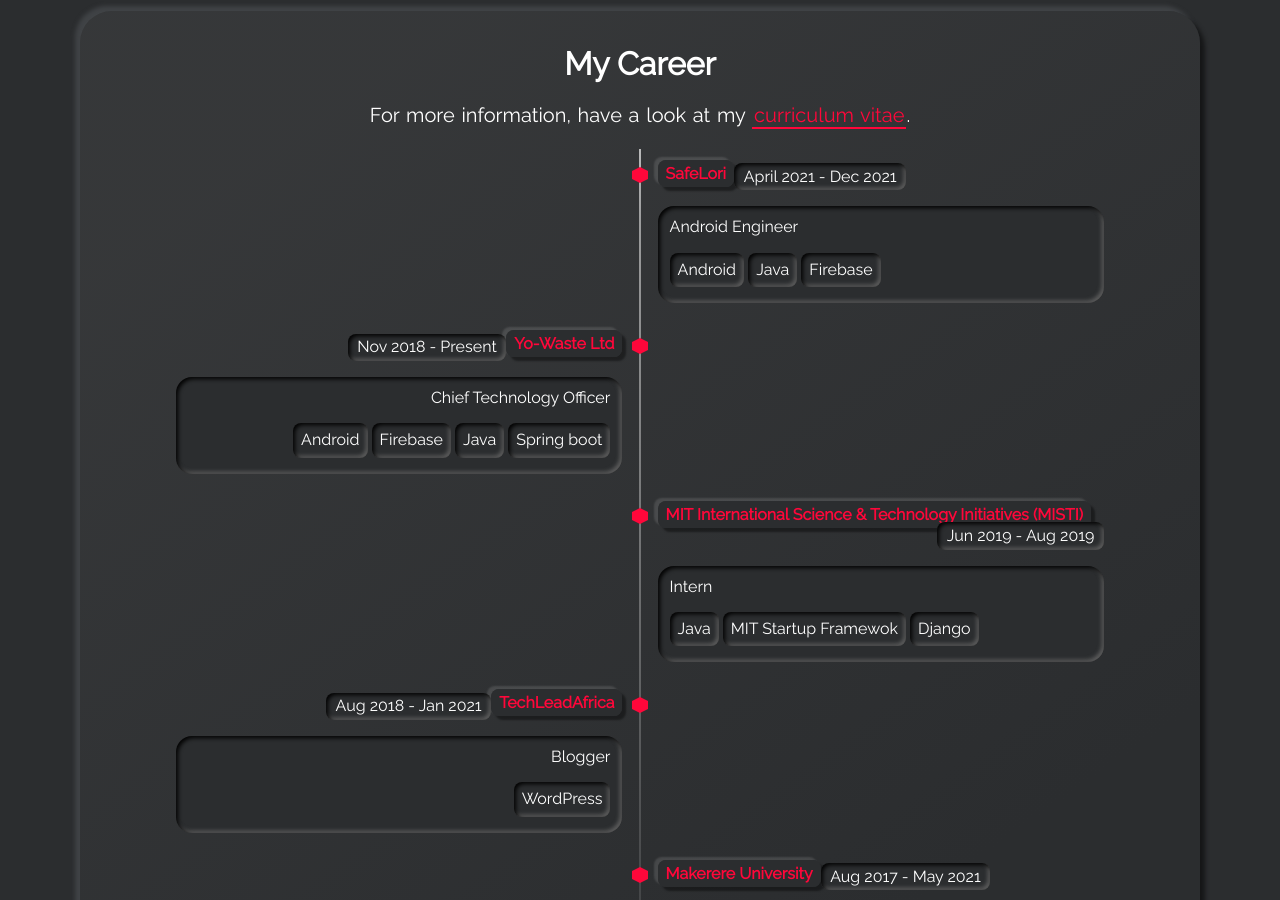
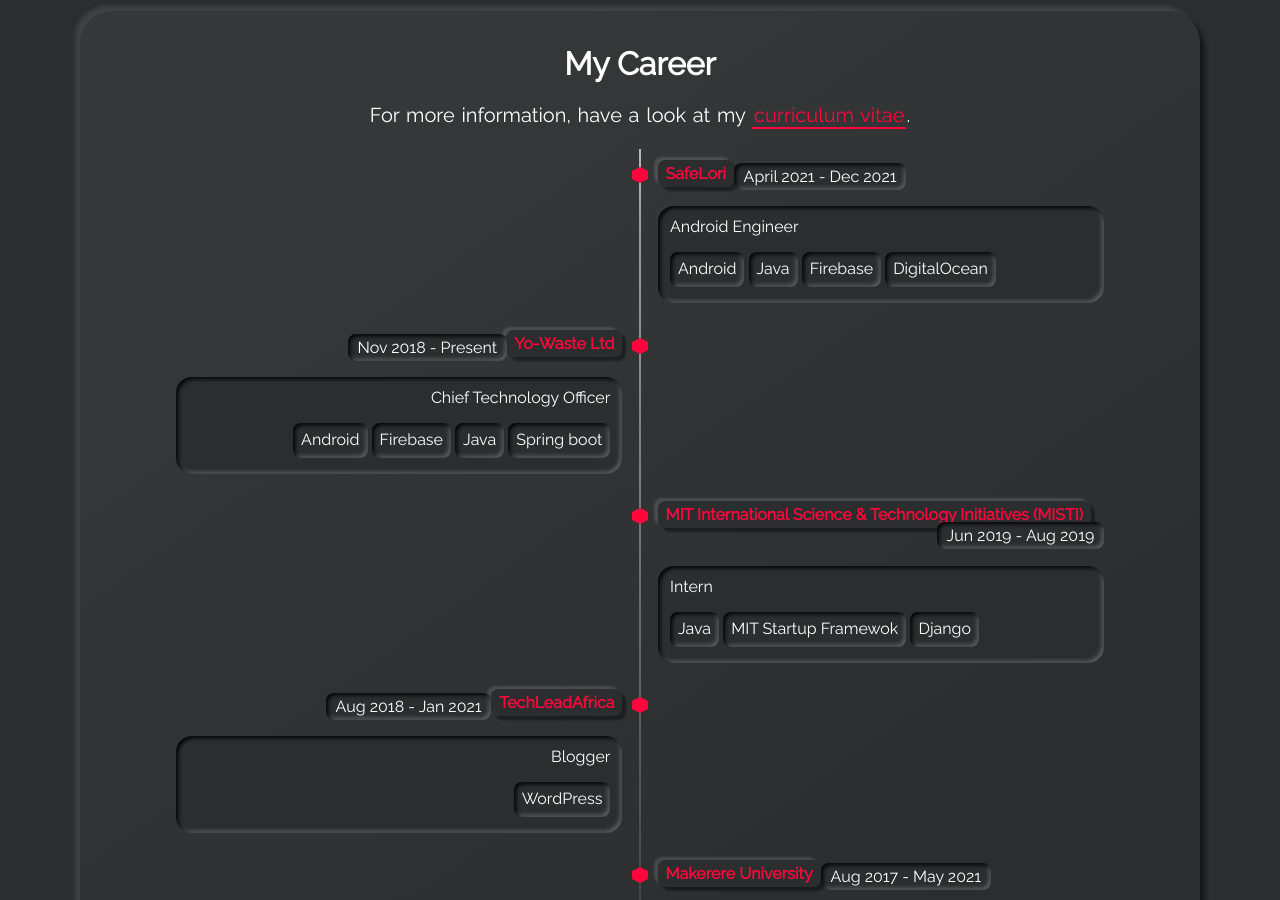
Before and after one commit to giddy-mpungu/giddy-mpungu.github.io, a Jekyll site: the page built from index.html, in a window 1280 px wide and 900 px high, scrolled down 2036 px. Built offline with Jekyll 4.4.1, drawn with Linux system fonts in a browser that asks for light colours.

Commit message:
Update timeline.yml

```diff
--- a/_data/timeline.yml
+++ b/_data/timeline.yml
@@ -25,6 +25,7 @@
     - tag: Android
     - tag: Java
     - tag: Firebase
+    - tag: DigitalOcean
   timeline-side: right
 
 - title: Yo-Waste Ltd
```
